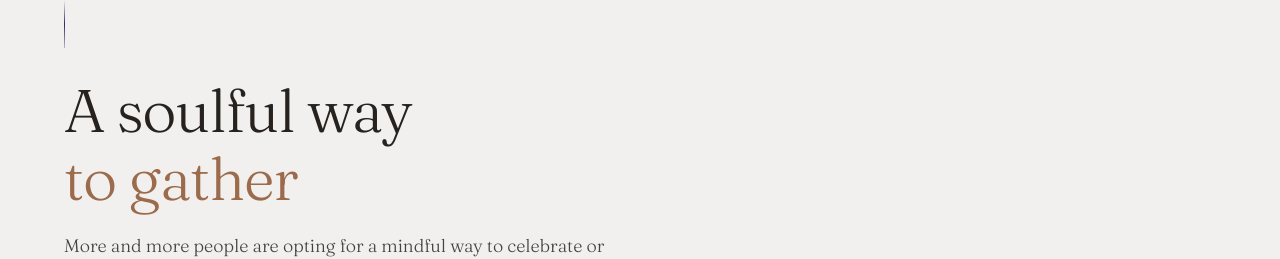
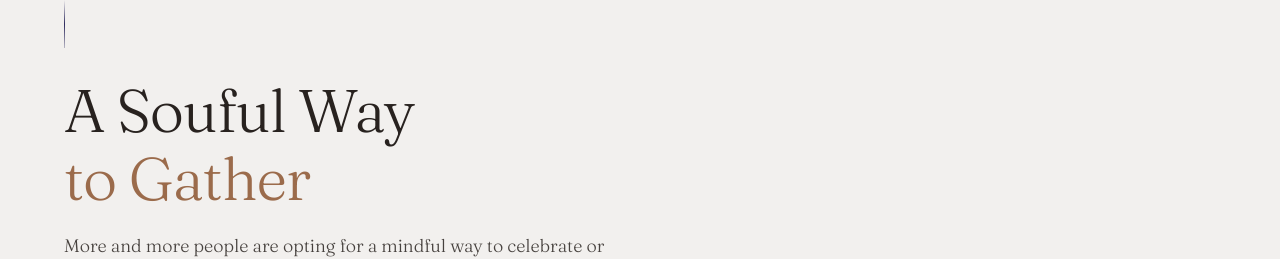
Before and after one commit to aayush0818/omshala, a React (Vite) app: page /events/private in a window 1280 px wide. Shown: the part 682-941 px from the top of the page. Built offline with nearby package versions, Linux system fonts and the light colour scheme; the HTML template or start-up script is replaced by a standard one.

Commit message:
Changes
Co-authored-by: aayush0818 <206571743+aayush0818@users.noreply.github.com>

```diff
--- a/src/pages/EventsPrivate.tsx
+++ b/src/pages/EventsPrivate.tsx
@@ -64,8 +64,8 @@ const EventsPrivate = () => {
               <div className="w-px h-10 md:h-12 bg-gradient-to-b from-transparent via-brand-purple to-brand-purple/30 mb-6 md:mb-8" />
 
               <h1 className="font-display text-[2rem] sm:text-4xl md:text-5xl lg:text-6xl font-light leading-[1.15] mb-5 md:mb-6 tracking-tight">
-                A soulful way
-                <span className="block mt-2 text-clay">to gather</span>
+                A Souful Way
+                <span className="block mt-2 text-clay">to Gather</span>
               </h1>
               <p className="font-display text-[15px] sm:text-lg text-foreground/85 leading-relaxed max-w-xl whitespace-pre-line font-light">
                 More and more people are opting for a mindful way to celebrate or come together&nbsp;for social gatherings. We live in a stimulated world and Sound Healing has become&nbsp;a meaningful way to pause and connect with one another in an emotionally intimate&nbsp;way, between all the laughter and high energy.{"\n\n\n"}
```
